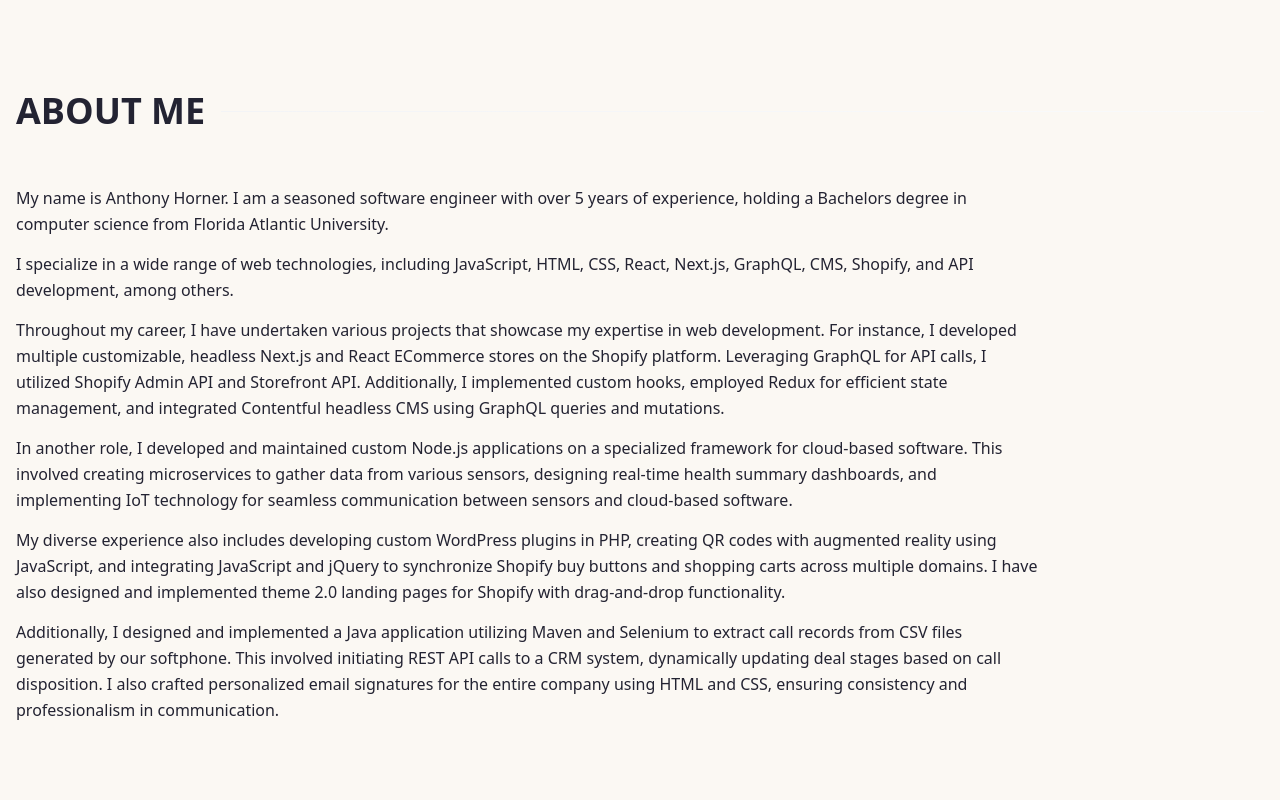
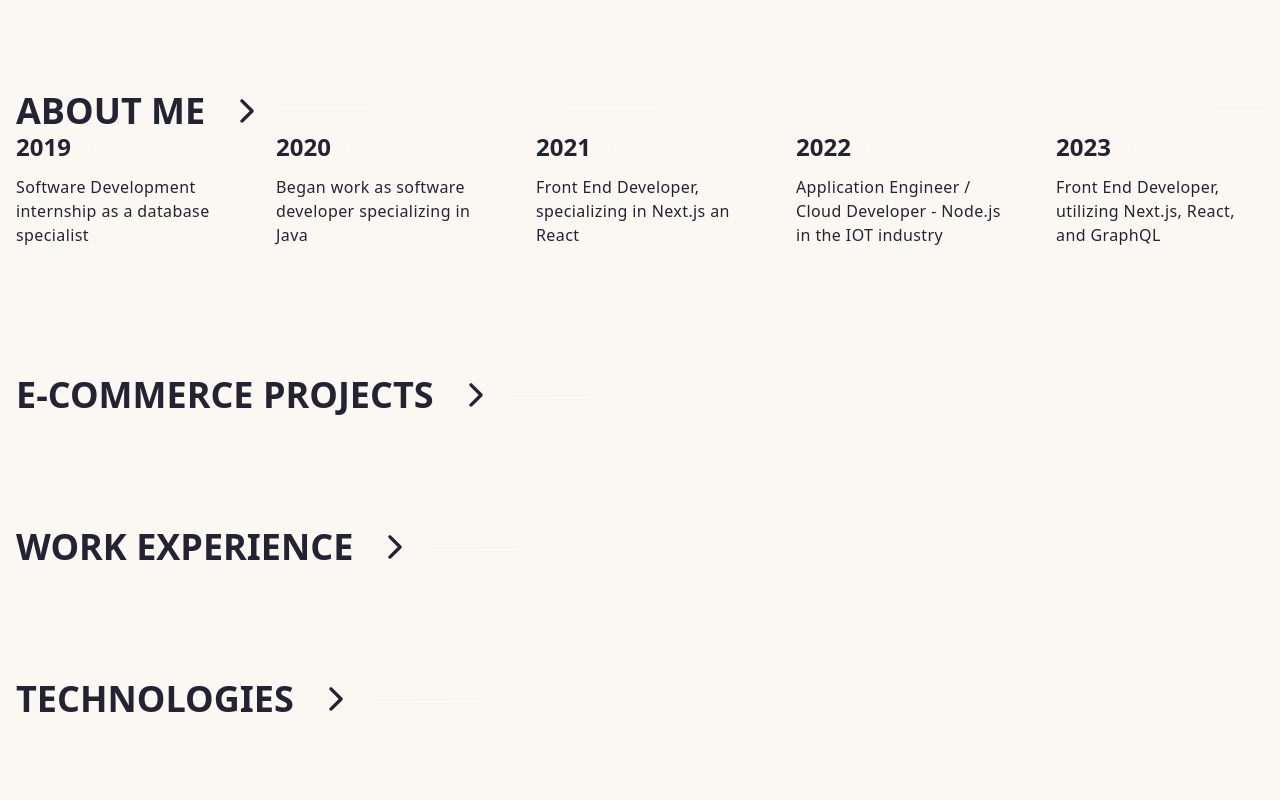
Before and after one commit to ahorner1117/ahorner1117.github.io, a Next.js app: page / in a window 1280 px wide. Shown: the part 680-1480 px from the top of the page. Built offline with nearby package versions, Linux system fonts and the light colour scheme.

Commit message:
Accordion headers

```diff
--- a/app/sections/about/index.jsx
+++ b/app/sections/about/index.jsx
@@ -1,6 +1,6 @@
 "use client";
 
-import { useRef } from "react";
+import { useRef, useState } from "react";
 import { LazyMotion, domAnimation, useInView } from "framer-motion";
 import { HeadingDivider } from "components";
 import { TimeLine } from "./TimeLine";
@@ -8,11 +8,20 @@
 export function AboutSection() {
 	const ref = useRef(null);
 	const isInView = useInView(ref, { once: true });
+	const [isContentVisible, setIsContentVisible] = useState(false);
 
+	const toggleContent = () => {
+		setIsContentVisible(!isContentVisible);
+	};
 	return (
 		<LazyMotion features={domAnimation}>
 			<section id="about" className="section">
-				<HeadingDivider title="About me" />
+				<HeadingDivider
+					title="About me"
+					isContentVisible={isContentVisible}
+					toggleContent={toggleContent}
+				/>
+				{isContentVisible && (
 					<div className="pt-10 pb-16 max-w-5xl flex flex-col gap-3">
 						<div
 							tabIndex="0"
@@ -34,12 +43,12 @@
 								React, Next.js, GraphQL, CMS, Shopify, and API development, among others.
 							</p>
 							<p className="my-3.5">
-							Throughout my career, I have undertaken various projects that showcase my expertise in
-							web development. For instance, I developed multiple customizable, headless Next.js and React
-							ECommerce stores on the Shopify platform. Leveraging GraphQL for API calls, I utilized
-							Shopify Admin API and Storefront API. Additionally, I implemented custom hooks,
-							employed Redux for efficient state management, and integrated Contentful headless CMS
-							using GraphQL queries and mutations.
+								Throughout my career, I have undertaken various projects that showcase my expertise
+								in web development. For instance, I developed multiple customizable, headless
+								Next.js and React ECommerce stores on the Shopify platform. Leveraging GraphQL for
+								API calls, I utilized Shopify Admin API and Storefront API. Additionally, I
+								implemented custom hooks, employed Redux for efficient state management, and
+								integrated Contentful headless CMS using GraphQL queries and mutations.
 							</p>
 							<p className="my-3.5">
 								In another role, I developed and maintained custom Node.js applications on a
@@ -50,20 +59,22 @@
 							</p>
 							<p className="my-3.5">
 								My diverse experience also includes developing custom WordPress plugins in PHP,
-							creating QR codes with augmented reality using JavaScript, and integrating JavaScript
-							and jQuery to synchronize Shopify buy buttons and shopping carts across multiple
-							domains. I have also designed and implemented theme 2.0 landing pages for Shopify with
-							drag-and-drop functionality.
+								creating QR codes with augmented reality using JavaScript, and integrating
+								JavaScript and jQuery to synchronize Shopify buy buttons and shopping carts across
+								multiple domains. I have also designed and implemented theme 2.0 landing pages for
+								Shopify with drag-and-drop functionality.
 							</p>
 							<p className="my-3.5">
 								Additionally, I designed and implemented a Java application utilizing Maven and
 								Selenium to extract call records from CSV files generated by our softphone. This
 								involved initiating REST API calls to a CRM system, dynamically updating deal stages
-							based on call disposition. I also crafted personalized email signatures for the entire
-							company using HTML and CSS, ensuring consistency and professionalism in communication.
+								based on call disposition. I also crafted personalized email signatures for the
+								entire company using HTML and CSS, ensuring consistency and professionalism in
+								communication.
 							</p>
 						</div>
 					</div>
+				)}
 
 				<TimeLine />
 			</section>
--- a/app/sections/project/index.jsx
+++ b/app/sections/project/index.jsx
@@ -1,5 +1,5 @@
 import { LazyMotion, domAnimation, useInView } from "framer-motion";
-import { useRef } from "react";
+import { useEffect, useRef, useState } from "react";
 import { ProjectCard } from "./ProjectCard";
 import { ecommerce, projects } from "./data/projects";
 import { HeadingDivider } from "components";
@@ -11,11 +11,22 @@
 	const isInView = useInView(projectRef, { once: true });
 	const isEcommInView = useInView(ecommRef, { once: true });
 
+	const [isContentVisible, setIsContentVisible] = useState(false);
+
+	const toggleContent = () => {
+		setIsContentVisible(!isContentVisible);
+	};
+
 	return (
-		<section id="projects" className="section">
-			<HeadingDivider title="E-Commerce Projects" />
+		<section id="projects" className="section" ref={projectRef}>
+			<HeadingDivider
+				title="E-Commerce Projects"
+				isContentVisible={isContentVisible}
+				toggleContent={toggleContent}
+			/>
+			{isContentVisible && (
 				<div
-				ref={projectRef}
+					/* ref={projectRef} */
 					className="bg-transparent text-white pb-16"
 					style={{
 						transform: isInView ? "none" : "translateX(-200px)",
@@ -34,7 +45,7 @@
 					</LazyMotion>
 					<LazyMotion features={domAnimation}>
 						<div
-						ref={ecommRef}
+							/* ref={ecommRef} */
 							style={{
 								transform: isEcommInView ? "none" : "translateX(-200px)",
 								opacity: isEcommInView ? 1 : 0,
@@ -42,7 +53,11 @@
 							}}
 						>
 							<div className="max-w-7xl mx-auto pt-10 px-4 sm:px-6 lg:px-8">
-							<HeadingDivider title="Projects & Websites"/>
+								<HeadingDivider
+									title="Projects & Websites"
+									isContentVisible={isContentVisible}
+									toggleContent={toggleContent}
+								/>
 								<div className="mt-12 grid gap-8 grid-cols-1 sm:grid-cols-2 lg:grid-cols-3 xl:grid-cols-3">
 									{projects.map((project) => (
 										<ProjectCard key={project.title} project={project} />
@@ -52,6 +67,7 @@
 						</div>
 					</LazyMotion>
 				</div>
+			)}
 		</section>
 	);
 };
--- a/app/sections/technologies/index.jsx
+++ b/app/sections/technologies/index.jsx
@@ -1,4 +1,4 @@
-import { useRef } from "react";
+import { useRef, useState } from "react";
 import { LazyMotion, domAnimation, useInView } from "framer-motion";
 import { HeadingDivider } from "components";
 import { TECHNOLOGIES } from "../../../constants";
@@ -9,10 +9,22 @@
 	const isTextInView = useInView(textRef, { once: true });
 	const isStackInView = useInView(stackRef, { once: true });
 
+	const [isContentVisible, setIsContentVisible] = useState(false);
+
+	const toggleContent = () => {
+		setIsContentVisible(!isContentVisible);
+	};
+
 	return (
 		<LazyMotion features={domAnimation}>
 			<section id="tech" className="section">
-				<HeadingDivider title="Technologies" />
+				<HeadingDivider
+					title="Technologies"
+					isContentVisible={isContentVisible}
+					toggleContent={toggleContent}
+				/>
+				{isContentVisible && (
+					<>
 						<p
 							ref={textRef}
 							tabIndex="0"
@@ -67,6 +79,8 @@
 								})}
 							</div>
 						)}
+					</>
+				)}
 			</section>
 		</LazyMotion>
 	);
--- a/app/sections/timeline/timeline.jsx
+++ b/app/sections/timeline/timeline.jsx
@@ -1,5 +1,5 @@
 import { domAnimation, LazyMotion, useInView } from "framer-motion";
-import { useRef } from "react";
+import { useRef, useState } from "react";
 import { HeadingDivider } from "components";
 
 const experiences = [
@@ -110,10 +110,19 @@
 };
 
 const VerticalTimeline = () => {
+	const [isContentVisible, setIsContentVisible] = useState(false);
+
+	const toggleContent = () => {
+		setIsContentVisible(!isContentVisible);
+	};
+
+
 	return (
 		<section id="work">
 			<div className="h-auto text-white py-12 bg-transparent">
-				<HeadingDivider title="Work Experience" />
+				<HeadingDivider title="Work Experience"	isContentVisible={isContentVisible}
+				toggleContent={toggleContent} />
+				{isContentVisible && (
 				<div className="container mx-auto px-6">
 					<div className="relative w-full">
 						<div className="hidden md:block border-l-2 border-purple-600 border-purple-450 absolute md:left-1/2 transform -translate-x-1/2 h-full"></div>
@@ -126,6 +135,7 @@
 						))}
 					</div>
 				</div>
+				)}
 			</div>
 		</section>
 	);
--- a/components/HeadingDivider.jsx
+++ b/components/HeadingDivider.jsx
@@ -1,9 +1,11 @@
 "use client";
+
 
 import { LazyMotion, domAnimation, m } from "framer-motion";
 import { initial, animate, exit, transition } from "utils/motions";
+import { IoIosArrowForward } from "react-icons/io";
 
-export function HeadingDivider({ title = "" }) {
+export function HeadingDivider({ title = "", isContentVisible = false, toggleContent = () => {} }) {
 	return (
     <header className="flex items-center">
       <LazyMotion features={domAnimation}>
@@ -12,10 +14,20 @@
           initial={initial}
           animate={animate}
           exit={exit}
+          onClick={toggleContent}
           transition={transition}
-					className="heading-divider"
+          className="heading-divider cursor-pointer"
         >
           {title}
+          <div
+            className="ml-2"
+            style={{
+              transition: "transform 300ms ease",
+              transform: isContentVisible ? "rotate(90deg)" : "rotate(0deg)",
+            }}
+          >
+            <IoIosArrowForward />
+          </div>
         </m.h2>
       </LazyMotion>
     </header>
```
Also changed, not shown: 1 other file (tests, documents, lock files or other folders). Lines whose indentation alone changed are shown as unchanged.
